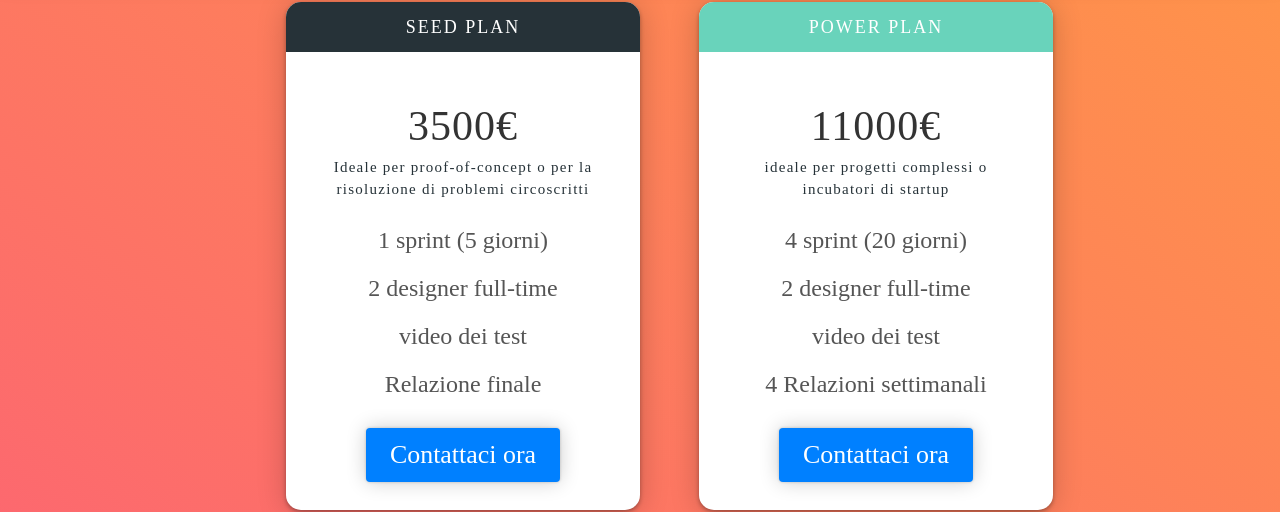
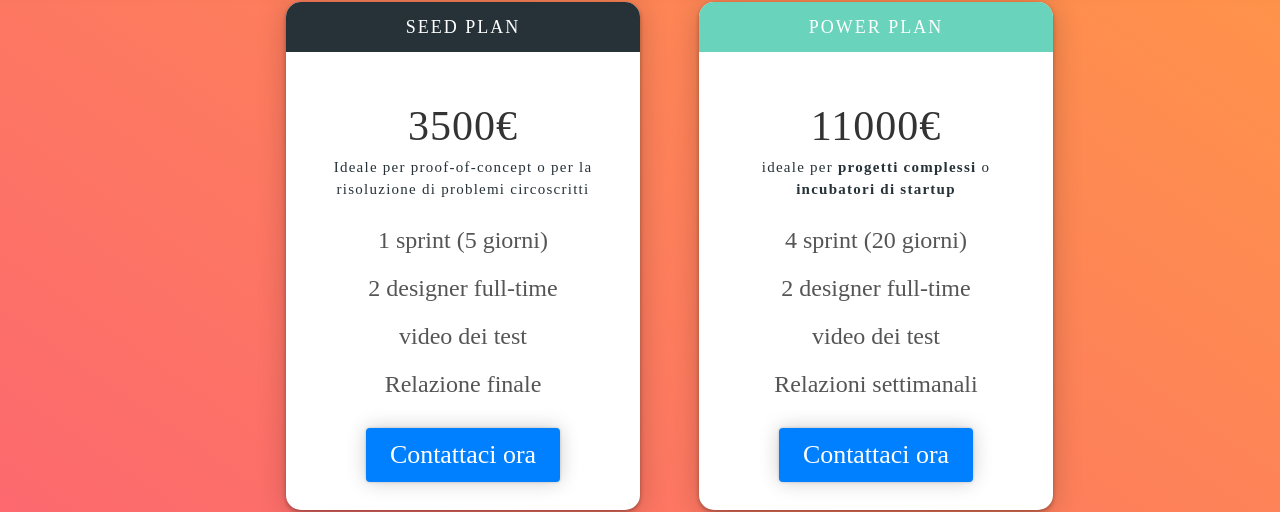
Before and after one commit to Juleship/designsprint, a Jekyll site: the page built from index.html, in a window 1280 px wide and 1400 px high, scrolled down 2559 px. Shown: the part 98-610 px from the top of the window. Built offline with Jekyll 4.4.1, drawn with Linux system fonts in a browser that asks for light colours; Markdown is read by kramdown in place of the engine named in the settings.

Commit message:
better copy

```diff
--- a/_layouts/default.html
+++ b/_layouts/default.html
@@ -186,7 +186,7 @@
                   11000€
                 </div>
                 <p class="price-sub">
-                  ideale per progetti complessi o incubatori di startup
+                  ideale per <strong>progetti complessi</strong> o <strong>incubatori di startup</strong>
                 </p>
                 <ul>
                   <li>
@@ -199,7 +199,7 @@
                     video dei test
                   </li>
                   <li>
-                    4 Relazioni settimanali
+                    Relazioni settimanali
                   </li>
                 </ul>
                 <p class="text-center">
```
Also changed, not shown: css/main.css.
